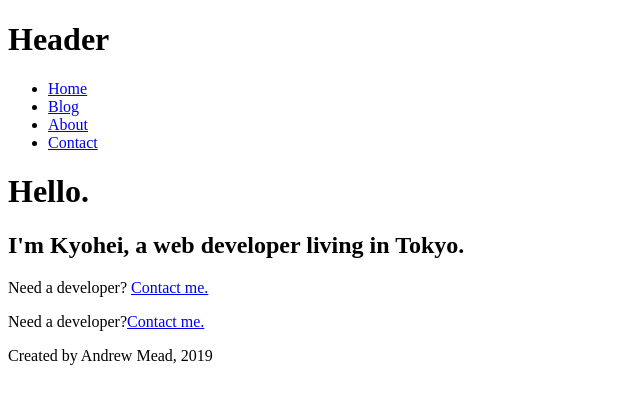
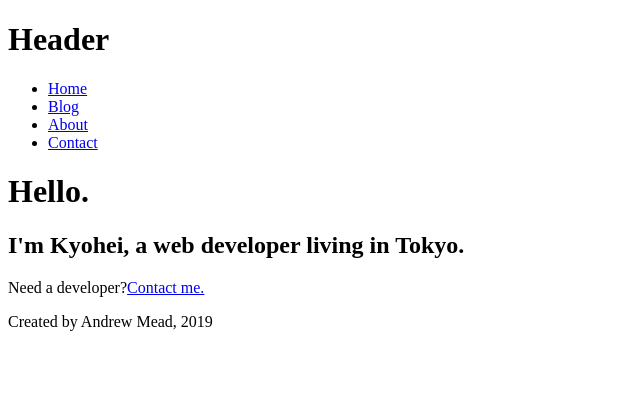
Before and after one commit to newt0/gatsby-bootcamp-ja, a Gatsby site: page / in a window 1280 px wide. Shown: the whole page, without its empty margins (0-640 px from the left). Built offline with nearby package versions, Linux system fonts and the light colour scheme; Gatsby itself is replaced by a stand-in of ours.

Commit message:
del: a hrefの方のContactを削除

```diff
--- a/src/pages/index.js
+++ b/src/pages/index.js
@@ -9,7 +9,6 @@ const IndexPage = () => {
       <Header />
       <h1>Hello.</h1>
       <h2>I'm Kyohei, a web developer living in Tokyo.</h2>
-      <p>Need a developer? <a href="/contact">Contact me.</a></p>
       <p>Need a developer?<Link to="/contact">Contact me.</Link></p>
       <Footer />
     </div>
```
